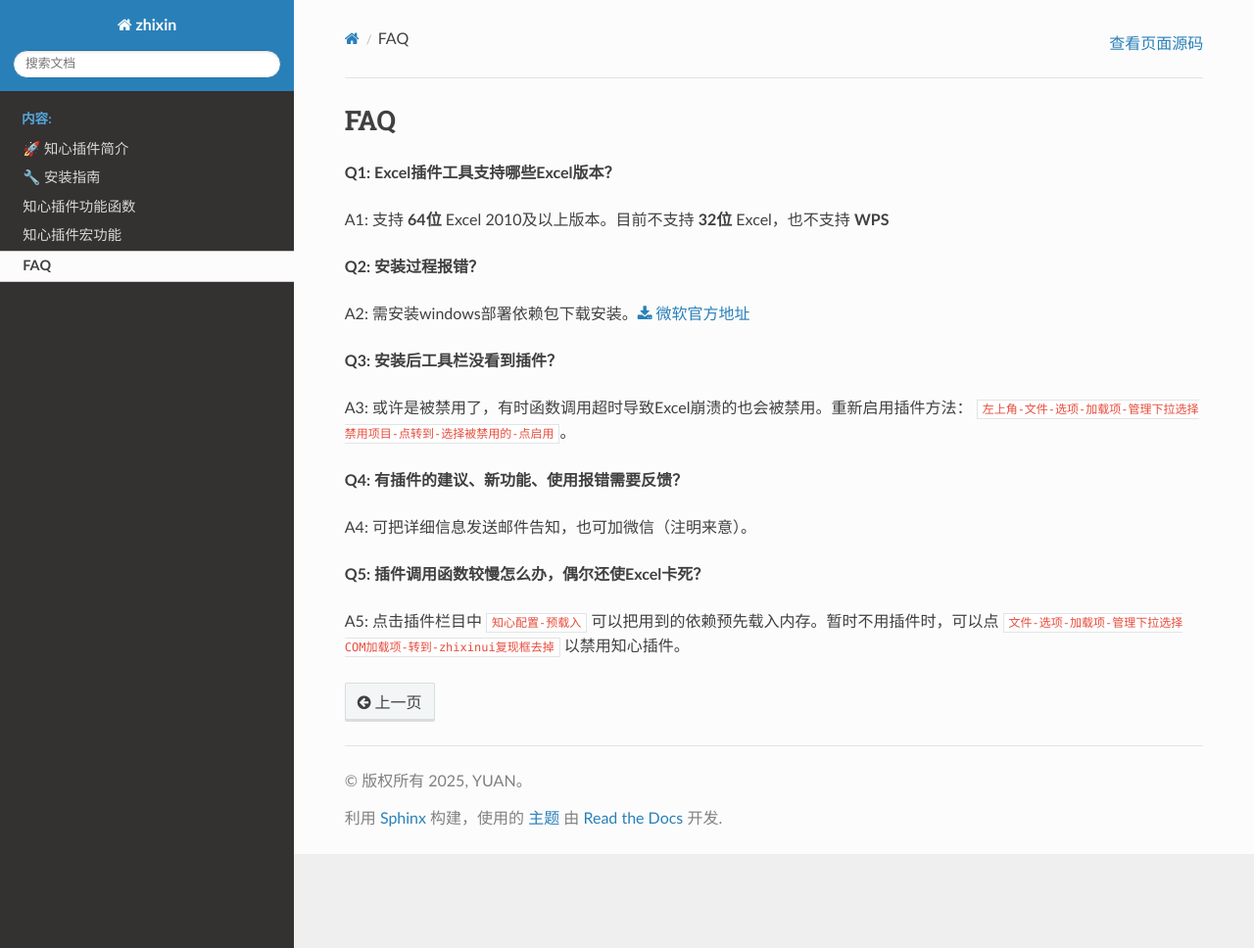
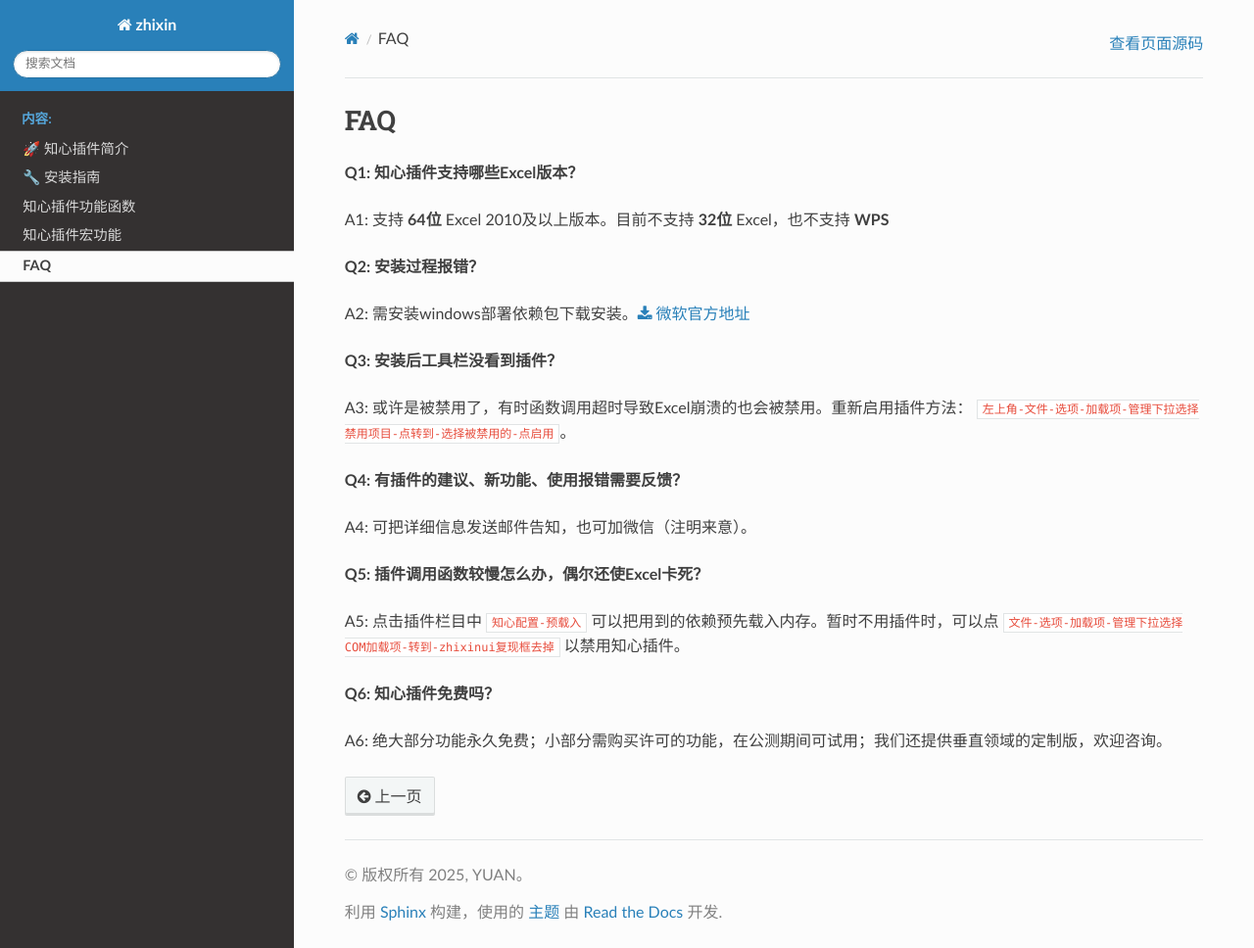
Before and after one commit to gnyuan/zhixindoc, a Sphinx documentation site: the page built from source/faq.rst, in a window 1280 px wide and 968 px high. Shown: the whole window at 98% size. Built offline with Sphinx 7.4.7 and the Read the Docs theme 3.1.0, drawn with Linux system fonts in a browser that asks for light colours.

Commit message:
update faq

```diff
--- a/source/faq.rst
+++ b/source/faq.rst
@@ -1,7 +1,7 @@
 FAQ
 ===
 
-**Q1: Excel插件工具支持哪些Excel版本？**
+**Q1: 知心插件支持哪些Excel版本？**
 
 A1: 支持 **64位** Excel 2010及以上版本。目前不支持 **32位** Excel，也不支持 **WPS**
 
@@ -20,3 +20,7 @@ A4: 可把详细信息发送邮件告知，也可加微信（注明来意）。
 **Q5: 插件调用函数较慢怎么办，偶尔还使Excel卡死？**
 
 A5: 点击插件栏目中 ``知心配置-预载入`` 可以把用到的依赖预先载入内存。暂时不用插件时，可以点 ``文件-选项-加载项-管理下拉选择COM加载项-转到-zhixinui复现框去掉`` 以禁用知心插件。
+
+**Q6: 知心插件免费吗？**
+
+A6: 绝大部分功能永久免费；小部分需购买许可的功能，在公测期间可试用；我们还提供垂直领域的定制版，欢迎咨询。
```
